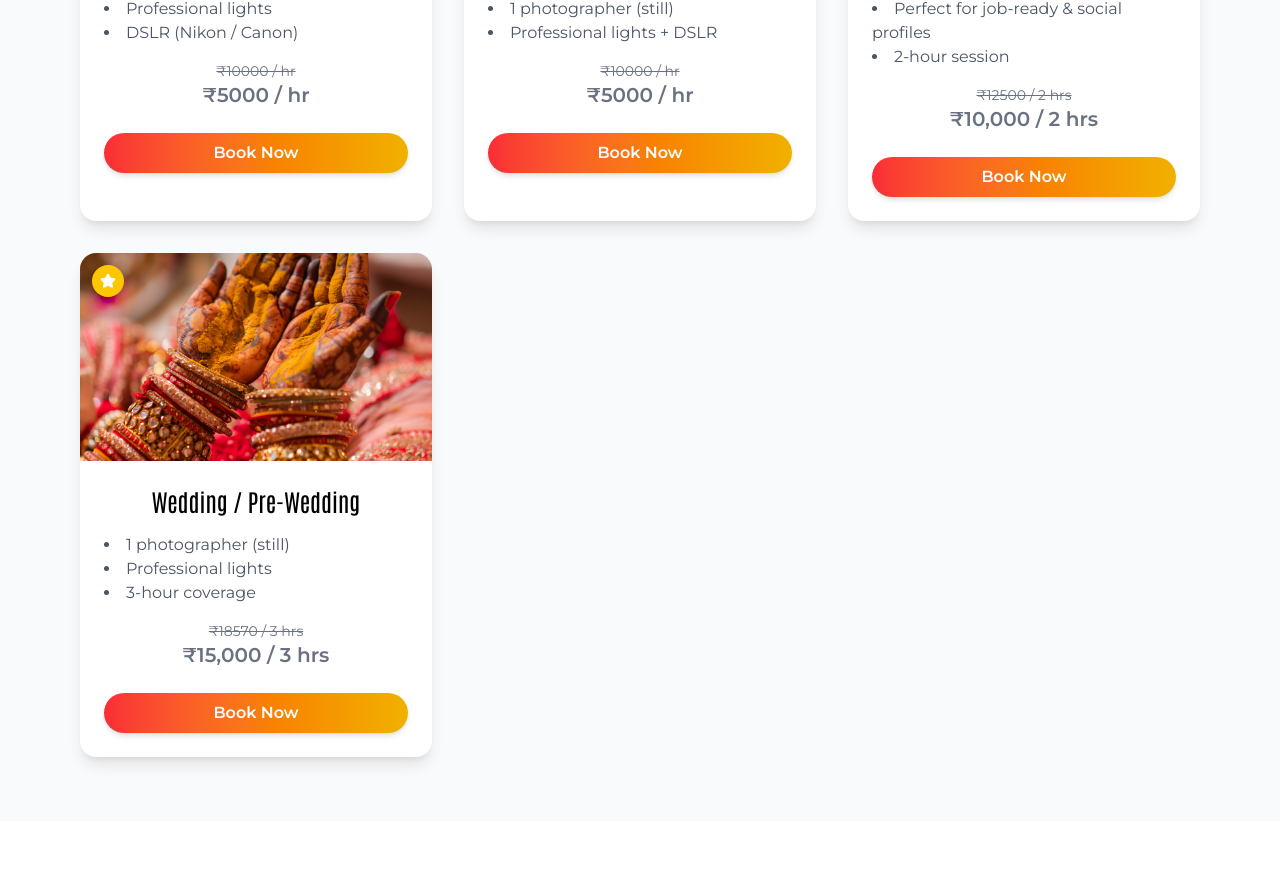
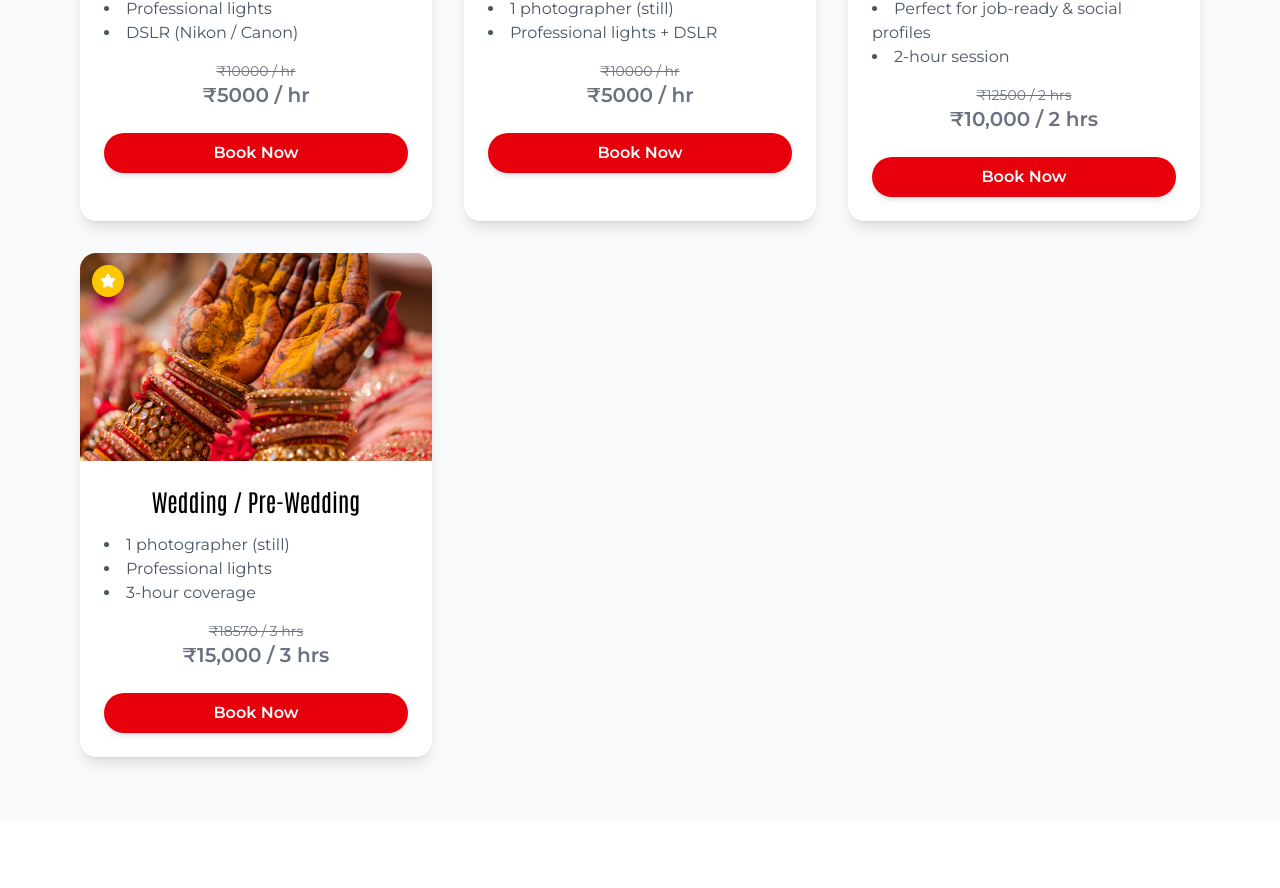
Before and after one commit to tanyasinha2003/filme, a Next.js app: page / in a window 1280 px wide. Shown: the part 3039-3927 px from the top of the page. Built offline with nearby package versions, Linux system fonts and the light colour scheme.

Commit message:
btn color changed

```diff
--- a/app/page.js
+++ b/app/page.js
@@ -217,44 +217,52 @@ export default function Home() {
   </motion.h2>
 
   <div className="grid grid-cols-1 sm:grid-cols-2 lg:grid-cols-4 gap-6 max-w-6xl mx-auto">
+    {/* Review 1 */}
     <div className="relative rounded-2xl overflow-hidden shadow-lg">
       <video
         className="w-full aspect-[9/16] object-cover"
         controls
         playsInline
+        poster="/images/review-1-preview.png" // <-- Preview image
       >
         <source src="/videos/review-1.mp4" type="video/mp4" />
         Your browser does not support the video tag.
       </video>
     </div>
 
+    {/* Review 2 */}
     <div className="relative rounded-2xl overflow-hidden shadow-lg">
       <video
         className="w-full aspect-[9/16] object-cover"
         controls
         playsInline
+        poster="/images/review-2-preview.png"
       >
         <source src="/videos/review-2.mp4" type="video/mp4" />
         Your browser does not support the video tag.
       </video>
     </div>
 
+    {/* Review 3 */}
     <div className="relative rounded-2xl overflow-hidden shadow-lg">
       <video
         className="w-full aspect-[9/16] object-cover"
         controls
         playsInline
+        poster="/images/review-3-preview.png"
       >
         <source src="/videos/review-3.MP4" type="video/mp4" />
         Your browser does not support the video tag.
       </video>
     </div>
 
+    {/* Review 4 */}
     <div className="relative rounded-2xl overflow-hidden shadow-lg">
       <video
         className="w-full aspect-[9/16] object-cover"
         controls
         playsInline
+        poster="/images/review-4-preview.png"
       >
         <source src="/videos/review-4.mp4" type="video/mp4" />
         Your browser does not support the video tag.
@@ -262,6 +270,7 @@ export default function Home() {
     </div>
   </div>
 </section>
+
 
       {/* Packages Section */}
       {/* <section className="bg-gray-50 py-16 px-6 md:px-20">
@@ -464,11 +473,7 @@ export default function Home() {
                       )}&packageType=${encodeURIComponent(pkg.price)}`
                     )
                   }
-                  className={`mt-6 px-6 py-2 text-white font-semibold rounded-full shadow-md hover:scale-105 transition-transform duration-200 ${
-                    pkg.discount
-                      ? "bg-gradient-to-r from-red-500 to-yellow-500"
-                      : "bg-black hover:bg-gray-800"
-                  }`}
+                  className={`mt-6 px-6 py-2 text-white font-semibold rounded-full shadow-md hover:scale-105 transition-transform duration-200 bg-red-600`}
                 >
                   Book Now
                 </button>
```
Lines whose indentation alone changed are shown as unchanged.
